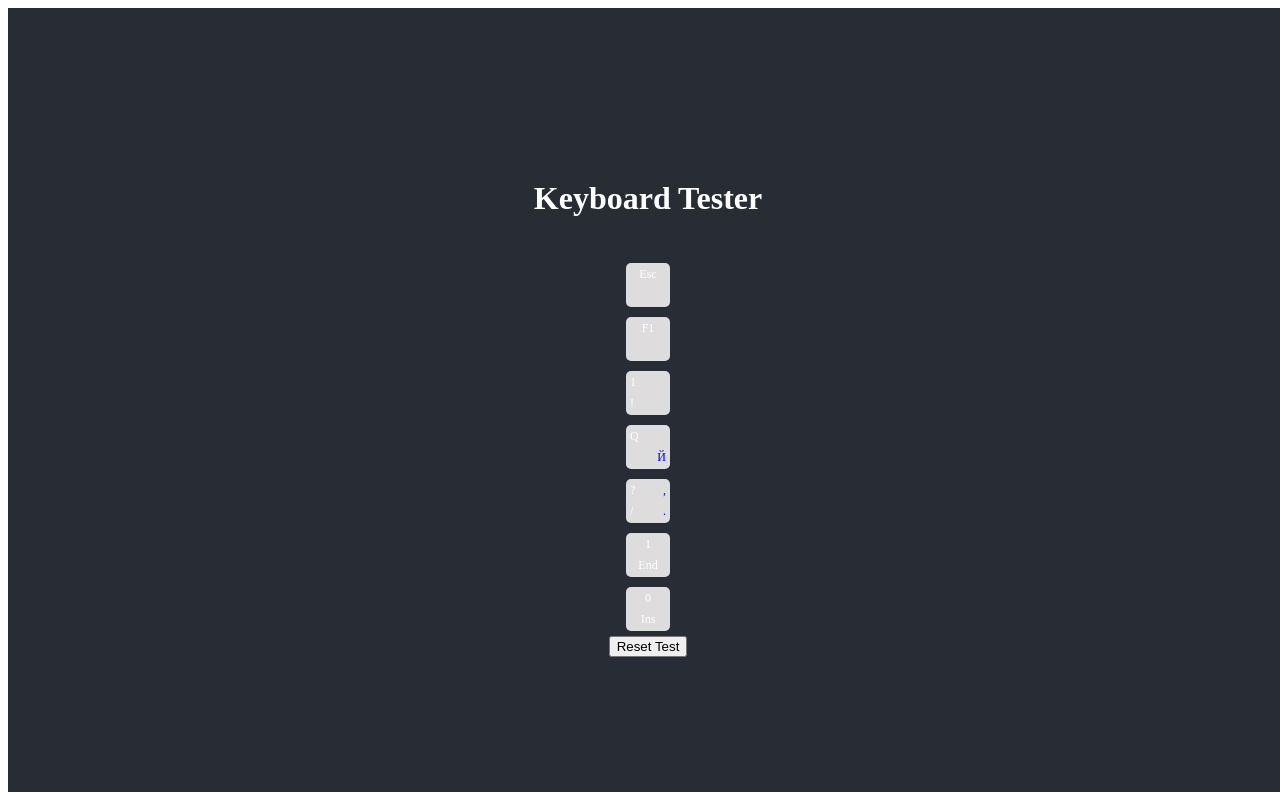
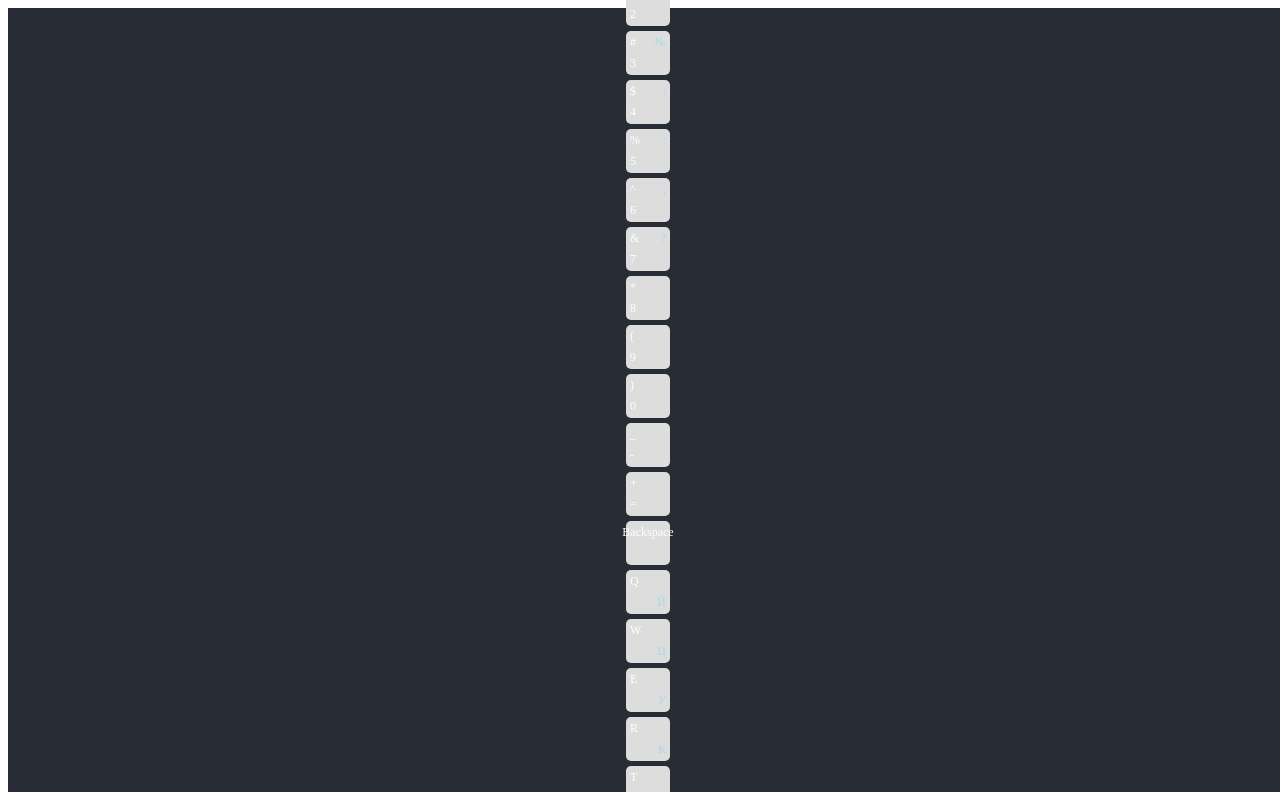
Before and after one commit to bahioiiia/kbd-tester, a React (Vite) app: page / in a window 1280 px wide. Shown: the top 792 px of the page. Built offline with nearby package versions, Linux system fonts and the light colour scheme.

Commit message:
components key block row keyboard

```diff
--- /dev/null
+++ b/src/key.jsx
@@ -0,0 +1,26 @@
+import React from 'react';
+import styles from './Keyboard.module.css';
+
+function Key({ keyObj, isActive, isWorking, isPressed }) {
+  return (
+    <div
+      className={`${styles.key} ${isActive ? styles.active : ''} ${isWorking ? styles.working : ''} ${isPressed ? styles.pressed : ''}`}
+    >
+      {keyObj.type === 'symbol' ? (
+        <>
+          <div className={styles.labelTopLeft}>{keyObj.labels.tl || ''}</div>
+          <div className={styles.labelBottomLeft}>{keyObj.labels.bl || ''}</div>
+          <div className={styles.labelTopRight} style={{ color: 'lightblue' }}>{keyObj.labels.tr || ''}</div>
+          <div className={styles.labelBottomRight} style={{ color: 'lightblue' }}>{keyObj.labels.br || ''}</div>
+        </>
+      ) : (
+        <>
+          <div className={styles.labelTop}>{keyObj.labels.tl || ''}</div>
+          <div className={styles.labelBottom}>{keyObj.labels.bl || ''}</div>
+        </>
+      )}
+    </div>
+  );
+}
+
+export default Key;
--- a/src/keyboard.jsx
+++ b/src/keyboard.jsx
@@ -1,6 +1,7 @@
 import React, { useEffect, useState } from 'react';
 import styles from './Keyboard.module.css';
 import keysData from './keys.json';
+import KeyboardBlock from './KeyboardBlock';
 
 function Keyboard({ keysPressed, workingKeys, pressedKeys }) {
   const [keys, setKeys] = useState([]);
@@ -9,28 +10,68 @@ function Keyboard({ keysPressed, workingKeys, pressedKeys }) {
     setKeys(keysData.keys);
   }, []);
 
+  const blocks = {
+    escF12: [],
+    main: [],
+    functional: [],
+    arrows: [],
+    numpad: []
+  };
+
+  keys.forEach((key) => {
+    if (['Escape', 'F1', 'F2', 'F3', 'F4', 'F5', 'F6', 'F7', 'F8', 'F9', 'F10', 'F11', 'F12'].includes(key.code)) {
+      blocks.escF12.push(key);
+    } else if (
+      ['Backquote', 'Digit1', 'Digit2', 'Digit3', 'Digit4', 'Digit5', 'Digit6', 'Digit7', 'Digit8', 'Digit9', 'Digit0', 'Minus', 'Equal', 'Backspace', 'Tab', 'KeyQ', 'KeyW', 'KeyE', 'KeyR', 'KeyT', 'KeyY', 'KeyU', 'KeyI', 'KeyO', 'KeyP', 'BracketLeft', 'BracketRight', 'Backslash', 'CapsLock', 'KeyA', 'KeyS', 'KeyD', 'KeyF', 'KeyG', 'KeyH', 'KeyJ', 'KeyK', 'KeyL', 'Semicolon', 'Quote', 'Enter', 'ShiftLeft', 'KeyZ', 'KeyX', 'KeyC', 'KeyV', 'KeyB', 'KeyN', 'KeyM', 'Comma', 'Period', 'Slash', 'ShiftRight', 'ControlLeft', 'MetaLeft', 'AltLeft', 'Space', 'AltRight', 'MetaRight', 'ContextMenu', 'ControlRight'].includes(key.code)
+    ) {
+      blocks.main.push(key);
+    } else if (
+      ['Insert', 'Home', 'PageUp', 'Delete', 'End', 'PageDown'].includes(key.code)
+    ) {
+      blocks.functional.push(key);
+    } else if (
+      ['ArrowUp', 'ArrowLeft', 'ArrowDown', 'ArrowRight'].includes(key.code)
+    ) {
+      blocks.arrows.push(key);
+    } else if (
+      ['NumLock', 'NumpadDivide', 'NumpadMultiply', 'NumpadSubtract', 'Numpad7', 'Numpad8', 'Numpad9', 'NumpadAdd', 'Numpad4', 'Numpad5', 'Numpad6', 'Numpad1', 'Numpad2', 'Numpad3', 'NumpadEnter', 'Numpad0', 'NumpadDecimal'].includes(key.code)
+    ) {
+      blocks.numpad.push(key);
+    }
+  });
+
   return (
     <div className={styles.keyboard}>
-      {keys.map((keyObj) => (
-        <div
-          key={keyObj.code}
-          className={`${styles.key} ${keysPressed.includes(keyObj.code) ? styles.active : ''} ${workingKeys.includes(keyObj.code) ? styles.working : ''} ${pressedKeys.includes(keyObj.code) ? styles.pressed : ''}`}
-        >
-          {keyObj.type === 'symbol' ? (
-            <>
-              <div className={styles.labelTopLeft}>{keyObj.labels.tl || ''}</div>
-              <div className={styles.labelBottomLeft}>{keyObj.labels.bl || ''}</div>
-              <div className={styles.labelTopRight} style={{ color: 'blue' }}>{keyObj.labels.tr || ''}</div>
-              <div className={styles.labelBottomRight} style={{ color: 'blue' }}>{keyObj.labels.br || ''}</div>
-            </>
-          ) : (
-            <>
-              <div className={styles.labelTop}>{keyObj.labels.tl || ''}</div>
-              <div className={styles.labelBottom}>{keyObj.labels.bl || ''}</div>
-            </>
-          )}
-        </div>
-      ))}
+      <KeyboardBlock
+        blockKeys={[blocks.escF12]}
+        keysPressed={keysPressed}
+        workingKeys={workingKeys}
+        pressedKeys={pressedKeys}
+      />
+      <KeyboardBlock
+        blockKeys={[blocks.main]}
+        keysPressed={keysPressed}
+        workingKeys={workingKeys}
+        pressedKeys={pressedKeys}
+      />
+      <KeyboardBlock
+        blockKeys={[blocks.functional]}
+        keysPressed={keysPressed}
+        workingKeys={workingKeys}
+        pressedKeys={pressedKeys}
+      />
+      <KeyboardBlock
+        blockKeys={[blocks.arrows]}
+        keysPressed={keysPressed}
+        workingKeys={workingKeys}
+        pressedKeys={pressedKeys}
+      />
+      <KeyboardBlock
+        blockKeys={[blocks.numpad]}
+        keysPressed={keysPressed}
+        workingKeys={workingKeys}
+        pressedKeys={pressedKeys}
+      />
     </div>
   );
 }
--- /dev/null
+++ b/src/keyboardBlock.jsx
@@ -0,0 +1,21 @@
+import React from 'react';
+import styles from './Keyboard.module.css';
+import KeyboardRow from './KeyboardRow';
+
+function KeyboardBlock({ blockKeys, keysPressed, workingKeys, pressedKeys }) {
+  return (
+    <div className={styles.keyboardBlock}>
+      {blockKeys.map((rowKeys, index) => (
+        <KeyboardRow
+          key={index}
+          rowKeys={rowKeys}
+          keysPressed={keysPressed}
+          workingKeys={workingKeys}
+          pressedKeys={pressedKeys}
+        />
+      ))}
+    </div>
+  );
+}
+
+export default KeyboardBlock;
--- /dev/null
+++ b/src/keyboardRow.jsx
@@ -0,0 +1,21 @@
+import React from 'react';
+import styles from './keyboard.module.css';
+import Key from './key.jsx';
+
+function KeyboardRow({ rowKeys, keysPressed, workingKeys, pressedKeys }) {
+  return (
+    <div className={styles.keyboardRow}>
+      {rowKeys.map((keyObj) => (
+        <Key
+          key={keyObj.code}
+          keyObj={keyObj}
+          isActive={keysPressed.includes(keyObj.code)}
+          isWorking={workingKeys.includes(keyObj.code)}
+          isPressed={pressedKeys.includes(keyObj.code)}
+        />
+      ))}
+    </div>
+  );
+}
+
+export default KeyboardRow;
--- a/src/keys.json
+++ b/src/keys.json
@@ -15,18 +15,327 @@
       }
     },
     {
+      "code": "F2",
+      "type": "special",
+      "labels": {
+        "tl": "F2"
+      }
+    },
+    {
+      "code": "F3",
+      "type": "special",
+      "labels": {
+        "tl": "F3"
+      }
+    },
+    {
+      "code": "F4",
+      "type": "special",
+      "labels": {
+        "tl": "F4"
+      }
+    },
+
+
+    {
+      "code": "F5",
+      "type": "special",
+      "labels": {
+        "tl": "F5"
+      }
+    },
+    {
+      "code": "F6",
+      "type": "special",
+      "labels": {
+        "tl": "F6"
+      }
+    },
+    {
+      "code": "F7",
+      "type": "special",
+      "labels": {
+        "tl": "F7"
+      }
+    },
+    {
+      "code": "F8",
+      "type": "special",
+      "labels": {
+        "tl": "F8"
+      }
+    },
+    {
+      "code": "F9",
+      "type": "special",
+      "labels": {
+        "tl": "F9"
+      }
+    },
+    {
+      "code": "F10",
+      "type": "special",
+      "labels": {
+        "tl": "F10"
+      }
+    },
+    {
+      "code": "F11",
+      "type": "special",
+      "labels": {
+        "tl": "F11"
+      }
+    },
+    {
+      "code": "F12",
+      "type": "special",
+      "labels": {
+        "tl": "F12"
+      }
+    },
+
+    {
+      "code": "PrintScreen",
+      "type": "special",
+      "labels": {
+        "tl": "PrtSc"
+      }
+    },
+    {
+      "code": "ScrollLock",
+      "type": "special",
+      "labels": {
+        "tl": "ScrLk"
+      }
+    },
+    {
+      "code": "Pause",
+      "type": "special",
+      "labels": {
+        "tl": "Pause"
+      }
+    },
+
+    {
+      "code": "Backquote",
+      "type": "symbol",
+      "labels": {
+        "bl": "`",
+        "tl": "~",
+        "tr": "'",
+        "br": "₴"
+      }
+    },
+    {
       "code": "Digit1",
       "type": "symbol",
       "labels": {
-        "tl": "1",
-        "bl": "!"
+        "tl": "!",
+        "bl": "1"
       }
     },
+    {
+      "code": "Digit2",
+      "type": "symbol",
+      "labels": {
+        "tl": "@",
+        "bl": "2",
+        "tr": "\""
+      }
+    },
+    {
+      "code": "Digit3",
+      "type": "symbol",
+      "labels": {
+        "tl": "#",
+        "bl": "3",
+        "tr": "№"
+      }
+    },
+    {
+        "code": "Digit4",
+        "type": "symbol",
+        "labels": {
+            "tl": "$",
+            "bl": "4",
+            "tr": ";"
+        }
+        },
+        {
+        "code": "Digit5",
+        "type": "symbol",
+        "labels": {
+            "tl": "%",
+            "bl": "5",
+            "tr": ":"
+        }
+        },
+        {
+        "code": "Digit6",
+        "type": "symbol",
+        "labels": {
+            "tl": "^",
+            "bl": "6",
+            "tr": ","
+        }
+        },
+        {
+        "code": "Digit7",
+        "type": "symbol",
+        "labels": {
+            "tl": "&",
+            "bl": "7",
+            "tr": "?"
+        }
+        },
+        {
+        "code": "Digit8",
+        "type": "symbol",
+        "labels": {
+            "tl": "*",
+            "bl": "8"        }
+        },
+        {
+        "code": "Digit9",
+        "type": "symbol",
+        "labels": {
+            "tl": "(",
+            "bl": "9"
+        }
+        },
+        {
+        "code": "Digit0",
+        "type": "symbol",
+        "labels": {
+            "tl": ")",
+            "bl": "0"
+        }
+        },
+        {
+        "code": "Minus",
+        "type": "symbol",
+        "labels": {
+            "tl": "_",
+            "bl": "-"
+        }
+        },
+        {
+        "code": "Equal",
+        "type": "symbol",
+        "labels": {
+            "tl": "+",
+            "bl": "="
+        }
+        },
+        {
+        "code": "Backspace",
+        "type": "special",
+        "labels": {
+            "tl": "Backspace"
+        }
+        },
+
+
     {
       "code": "KeyQ",
       "type": "symbol",
       "labels": { "tl": "Q", "br": "Й"}
     },
+    {
+      "code": "KeyW",
+      "type": "symbol",
+        "labels": { "tl": "W", "br": "Ц"}
+    },
+    {
+      "code": "KeyE",
+      "type": "symbol",
+      "labels": { "tl": "E", "br": "У"}
+    },
+    {
+      "code": "KeyR",
+      "type": "symbol",
+      "labels": { "tl": "R", "br": "К"}
+    },
+    {
+      "code": "KeyT",
+      "type": "symbol",
+      "labels": { "tl": "T", "br": "Е"}
+    },
+    {
+      "code": "KeyY",
+      "type": "symbol",
+      "labels": { "tl": "Y", "br": "Н"}
+    },
+    {
+      "code": "KeyU",
+      "type": "symbol",
+      "labels": { "tl": "U", "br": "Г"}
+    },
+    {
+      "code": "KeyI",
+      "type": "symbol",
+      "labels": { "tl": "I", "br": "Ш"}
+    },
+    {
+      "code": "KeyO",
+      "type": "symbol",
+      "labels": { "tl": "O", "br": "Щ"}
+    },
+    {
+      "code": "KeyP",
+      "type": "symbol",
+      "labels": { "tl": "P", "br": "З"}
+    },
+    {
+      "code": "BracketLeft",
+      "type": "symbol",
+      "labels": { "tl": "{", "bl": "[", "br": "Х"}
+    },
+    {
+      "code": "BracketRight",
+      "type": "symbol",
+      "labels": { "tl": "}", "bl": "]", "br": "Ї"}
+    },
+    {
+      "code": "Backslash",
+      "type": "symbol",
+      "labels": { "tl": "|", "bl": "\\", "tr": "/", "br": "\\"}
+    },
+
+
+    {
+        "code": "Insert",
+        "type": "special",
+        "labels": {"tl": "Ins"}
+    },
+    {
+        "code": "Home",
+        "type": "special",
+        "labels": {
+            "tl": "Home"
+        }
+    },
+    {
+        "code": "PageUp",
+        "type": "special",
+        "labels": { "tl": "PgUp"}
+    },
+    {
+      "code": "Delete",
+      "type": "special",
+      "labels": { "tl": "Del"}
+    },
+    {
+      "code": "End",
+      "type": "special",
+      "labels": { "tl": "End"}
+    },
+    {
+      "code": "PageDown",
+        "type": "special",
+        "labels": { "tl": "PgDn"}
+    },
+
     {
       "code": "Slash",
       "type": "symbol",
```
